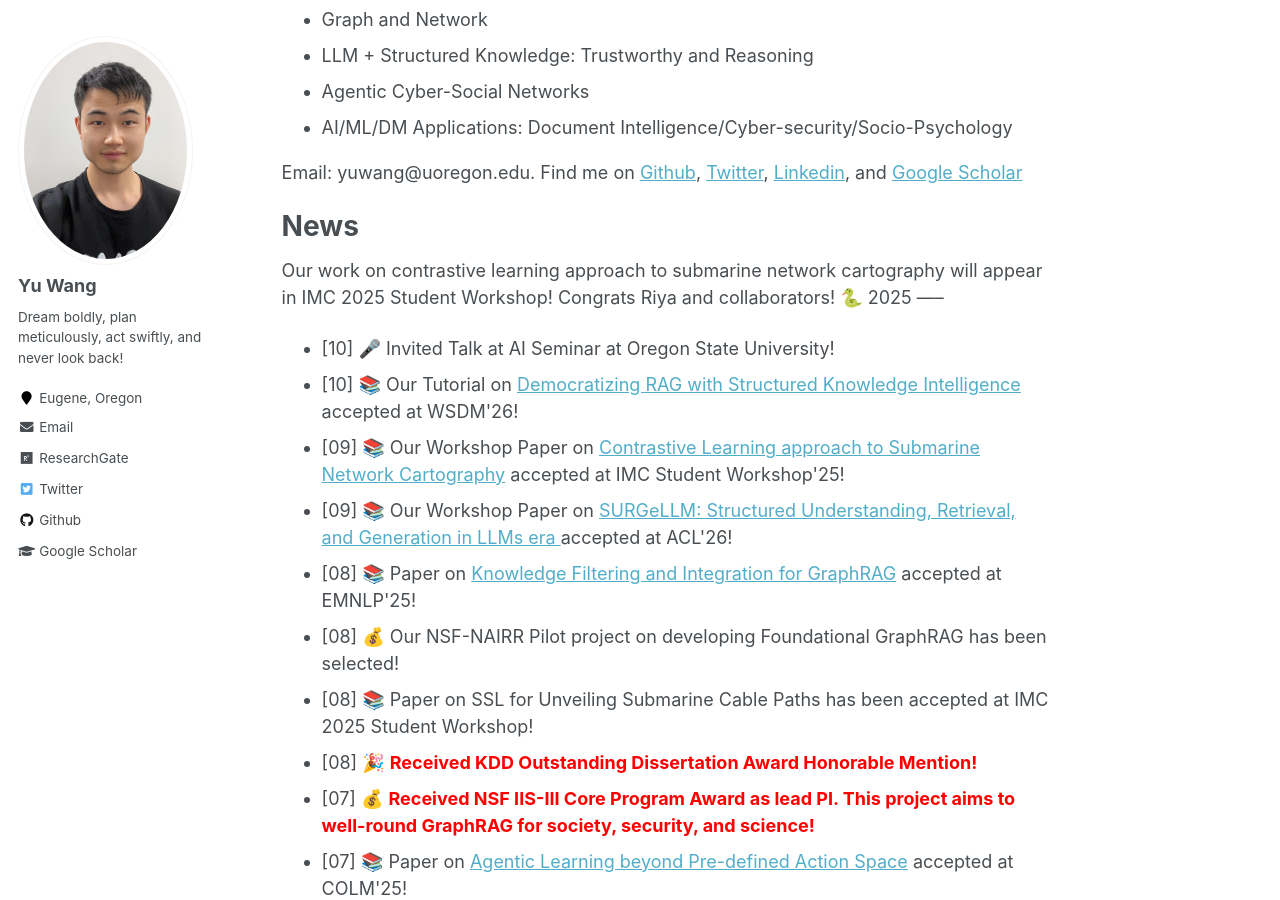
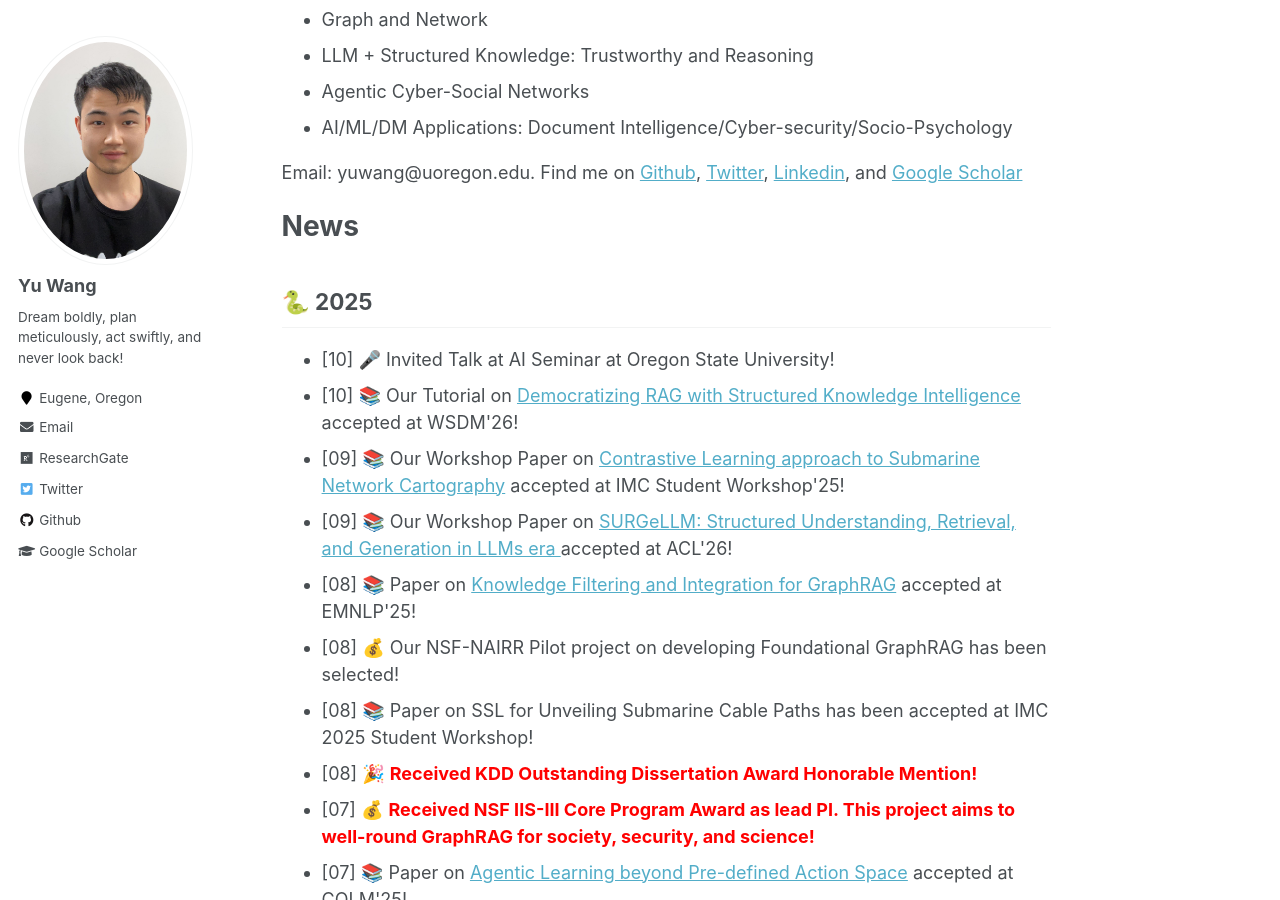
Before and after one commit to yuwang0103/yuwang0103.github.io, a Jekyll site: the page built from _pages/about.md, in a window 1280 px wide and 900 px high, scrolled down 591 px. Built offline with Jekyll 4.4.1, drawn with Linux system fonts in a browser that asks for light colours.

Commit message:
Update about.md

```diff
--- a/_pages/about.md
+++ b/_pages/about.md
@@ -30,7 +30,6 @@ News
 ======
 <!-- 📢📢📢 <span style="color:red">**Call for Paper:**</span> We are organizing the MLoG-GenAI Workshop: <a href='https://mlgraphworkshop.github.io/'>Machine Learning on Graphs in the Era of Generative Artificial Intelligence</a> at KDD 2025! If you are working in relevant directions, don’t hesitate to submit your paper! -->
 
-Our work on contrastive learning approach to submarine network cartography will appear in IMC 2025 Student Workshop! Congrats Riya and collaborators!
 🐍 2025
 -----
 <ul>
```
